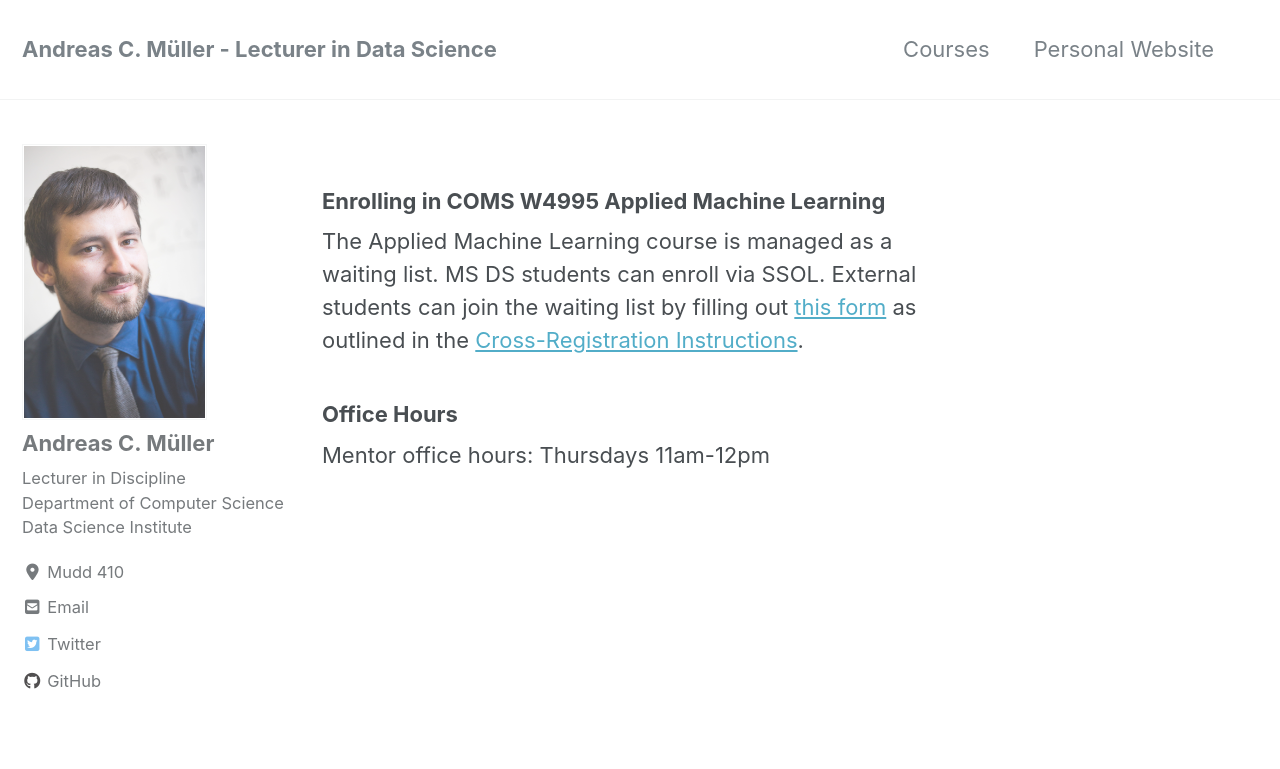
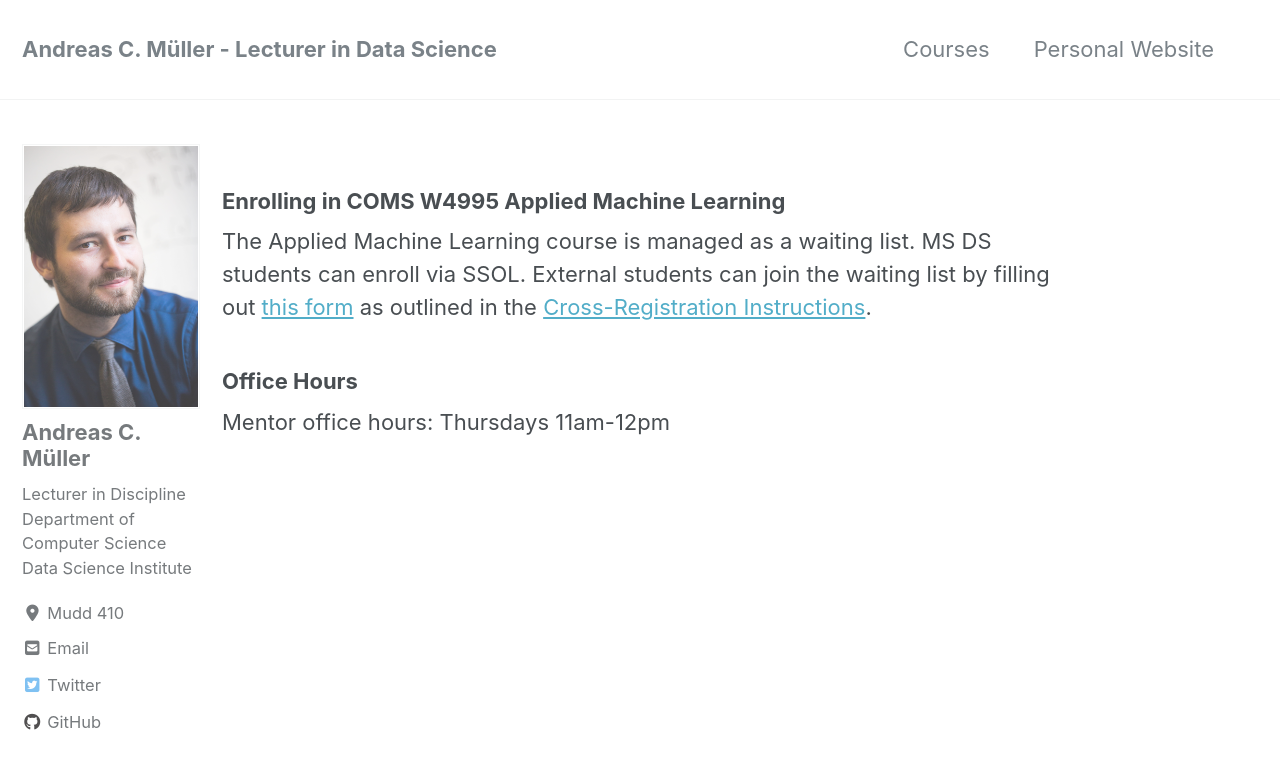
Before and after one commit to amueller/columbia-website, a Jekyll site: the page built from index.html, in a window 1280 px wide and 900 px high. Shown: the top 769 px of the window. Built offline with Jekyll 4.4.1, drawn with Linux system fonts in a browser that asks for light colours; nearby versions of some CDN libraries.

Commit message:
some changes to the layout

```diff
--- a/assets/css/main.scss
+++ b/assets/css/main.scss
@@ -3,6 +3,7 @@
 ---
 
 @charset "utf-8";
+$right-sidebar-width          : 200px !default;
 
 @import "minimal-mistakes/skins/{{ site.minimal_mistakes_skin | default: 'default' }}"; // skin
 @import "minimal-mistakes"; // main partials
```
